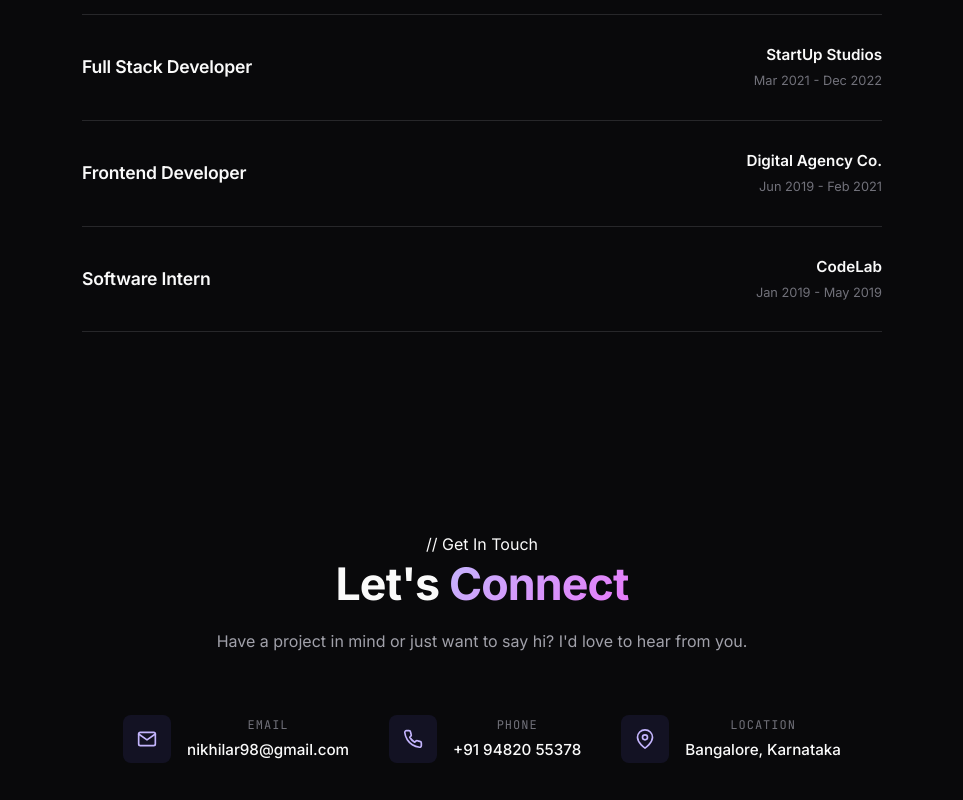
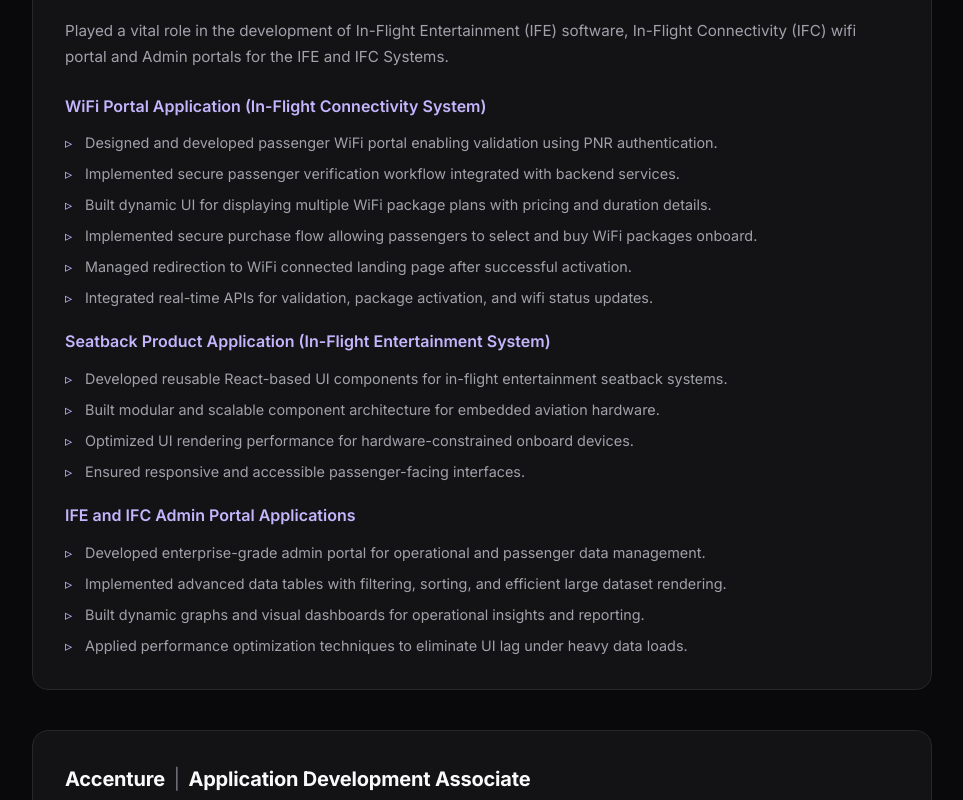
Before and after one commit to nikhilar98/portfolio, a React (Vite) app: page / in a window 1280 px wide. Shown: the part 4740-5540 px from the top of the page, without its empty margins (158-1121 px from the left). Built offline with nearby package versions, Linux system fonts and the light colour scheme.

Commit message:
refactor: update Experience component with new job entries and improved layout

```diff
--- a/src/components/Experience/Experience.css
+++ b/src/components/Experience/Experience.css
@@ -1,68 +1,106 @@
 .experience__list {
-  max-width: 800px;
+  max-width: 900px;
   margin: 0 auto;
+  display: flex;
+  flex-direction: column;
+  gap: 40px;
 }
 
-.experience__row {
-  display: flex;
-  align-items: center;
-  justify-content: space-between;
-  padding: 28px 0;
-  border-bottom: 1px solid var(--border);
+.experience__card {
+  background: var(--bg-card);
+  border: 1px solid var(--border);
+  border-radius: var(--radius-lg);
+  padding: 32px;
   transition: all var(--transition-normal);
 }
 
-.experience__row:first-child {
-  border-top: 1px solid var(--border);
+.experience__card:hover {
+  border-color: var(--primary);
 }
 
-.experience__row:hover {
-  padding-left: 8px;
-}
-
-.experience__left {
-  flex: 1;
+.experience__header {
+  margin-bottom: 16px;
 }
 
 .experience__title {
-  font-size: 1.1rem;
-  font-weight: 600;
+  font-size: 1.25rem;
+  font-weight: 700;
   color: var(--text-primary);
   letter-spacing: -0.01em;
 }
 
-.experience__right {
-  display: flex;
-  flex-direction: column;
-  align-items: flex-end;
-  gap: 4px;
-}
-
-.experience__company {
-  font-size: 0.95rem;
-  font-weight: 600;
-  color: var(--text-primary);
+.experience__separator {
+  color: var(--text-tertiary);
+  font-weight: 400;
+  margin: 0 4px;
 }
 
 .experience__period {
-  font-size: 0.8rem;
+  display: inline-block;
+  margin-top: 6px;
+  font-size: 0.85rem;
   color: var(--text-tertiary);
+  font-family: var(--font-mono);
 }
 
 .experience__period--current {
   color: var(--primary);
 }
 
+.experience__description {
+  color: var(--text-secondary);
+  line-height: 1.7;
+  font-size: 0.95rem;
+  margin-bottom: 24px;
+}
+
+.experience__section {
+  margin-bottom: 20px;
+}
+
+.experience__section:last-child {
+  margin-bottom: 0;
+}
+
+.experience__section-heading {
+  font-size: 1rem;
+  font-weight: 600;
+  color: var(--primary);
+  margin-bottom: 12px;
+}
+
+.experience__items {
+  list-style: none;
+  padding: 0;
+  margin: 0;
+  display: flex;
+  flex-direction: column;
+  gap: 8px;
+}
+
+.experience__item {
+  position: relative;
+  padding-left: 20px;
+  color: var(--text-secondary);
+  font-size: 0.9rem;
+  line-height: 1.6;
+}
+
+.experience__item::before {
+  content: '▹';
+  position: absolute;
+  left: 0;
+  color: var(--primary);
+  font-size: 0.9rem;
+}
+
 /* ===== Responsive ===== */
 @media (max-width: 600px) {
-  .experience__row {
-    flex-direction: column;
-    align-items: flex-start;
-    gap: 8px;
-    padding: 20px 0;
+  .experience__card {
+    padding: 20px;
   }
 
-  .experience__right {
-    align-items: flex-start;
+  .experience__title {
+    font-size: 1.1rem;
   }
 }
--- a/src/components/Experience/Experience.jsx
+++ b/src/components/Experience/Experience.jsx
@@ -3,27 +3,66 @@ import './Experience.css';
 const experiences = [
   {
     title: 'Senior Software Engineer',
-    company: 'Tech Corp Inc.',
-    period: 'Jan 2023 - Present',
+    company: 'Air India',
+    period: 'Mar 2024 - Present',
+    location: 'Kochi',
     current: true,
+    description:
+      'Played a vital role in the development of In-Flight Entertainment (IFE) software, In-Flight Connectivity (IFC) wifi portal and Admin portals for the IFE and IFC Systems.',
+    sections: [
+      {
+        heading: 'WiFi Portal Application (In-Flight Connectivity System)',
+        items: [
+          'Designed and developed passenger WiFi portal enabling validation using PNR authentication.',
+          'Implemented secure passenger verification workflow integrated with backend services.',
+          'Built dynamic UI for displaying multiple WiFi package plans with pricing and duration details.',
+          'Implemented secure purchase flow allowing passengers to select and buy WiFi packages onboard.',
+          'Managed redirection to WiFi connected landing page after successful activation.',
+          'Integrated real-time APIs for validation, package activation, and wifi status updates.',
+        ],
       },
       {
-    title: 'Full Stack Developer',
-    company: 'StartUp Studios',
-    period: 'Mar 2021 - Dec 2022',
-    current: false,
+        heading: 'Seatback Product Application (In-Flight Entertainment System)',
+        items: [
+          'Developed reusable React-based UI components for in-flight entertainment seatback systems.',
+          'Built modular and scalable component architecture for embedded aviation hardware.',
+          'Optimized UI rendering performance for hardware-constrained onboard devices.',
+          'Ensured responsive and accessible passenger-facing interfaces.',
+        ],
       },
       {
-    title: 'Frontend Developer',
-    company: 'Digital Agency Co.',
-    period: 'Jun 2019 - Feb 2021',
-    current: false,
+        heading: 'IFE and IFC Admin Portal Applications',
+        items: [
+          'Developed enterprise-grade admin portal for operational and passenger data management.',
+          'Implemented advanced data tables with filtering, sorting, and efficient large dataset rendering.',
+          'Built dynamic graphs and visual dashboards for operational insights and reporting.',
+          'Applied performance optimization techniques to eliminate UI lag under heavy data loads.',
+        ],
+      },
+    ],
   },
   {
-    title: 'Software Intern',
-    company: 'CodeLab',
-    period: 'Jan 2019 - May 2019',
+    title: 'Application Development Associate',
+    company: 'Accenture',
+    period: 'Jan 2021 - Apr 2023',
+    location: 'Bangalore',
     current: false,
+    description:
+      'Worked on a booking application developed for the hospitality industry, specifically catering to hotels, resorts, and parks. Developed features and APIs with React JS, React Router, Redux, HTML, and CSS for feature development and Node JS and Express JS for API development. This project was undertaken for a prominent US-based client.',
+    sections: [
+      {
+        heading: 'Roles and Responsibilities',
+        items: [
+          'Aligned development with client requirements by 95%, exceeding expectations.',
+          'Collaborated with 3 developers to develop intuitive application features and make them responsive.',
+          'Enhanced application performance and user satisfaction by 15%.',
+          'Improved the booking process efficiency by 20%, enabling users to seamlessly reserve integrated rooms and ticket packages or standalone tickets for a diverse range of world-class parks and events.',
+          'Reduced application errors by 98%, ensuring higher system reliability.',
+          'Improved project delivery timelines by 28% through active participation in sprint cycles and providing demos.',
+          'Followed Agile methodology practices and used Jira.',
+        ],
+      },
+    ],
   },
 ];
 
@@ -37,16 +76,30 @@ const Experience = () => {
 
         <div className="experience__list">
           {experiences.map((exp, index) => (
-            <div className="experience__row" key={index}>
-              <div className="experience__left">
-                <h3 className="experience__title">{exp.title}</h3>
-              </div>
-              <div className="experience__right">
-                <span className="experience__company">{exp.company}</span>
+            <div className="experience__card" key={index}>
+              <div className="experience__header">
+                <div className="experience__header-left">
+                  <h3 className="experience__title">
+                    {exp.company} <span className="experience__separator">|</span> {exp.title}
+                  </h3>
                   <span className={`experience__period ${exp.current ? 'experience__period--current' : ''}`}>
-                  {exp.period}
+                    {exp.period} | {exp.location}
                   </span>
                 </div>
+              </div>
+
+              <p className="experience__description">{exp.description}</p>
+
+              {exp.sections.map((section, sIdx) => (
+                <div className="experience__section" key={sIdx}>
+                  <h4 className="experience__section-heading">{section.heading}</h4>
+                  <ul className="experience__items">
+                    {section.items.map((item, iIdx) => (
+                      <li className="experience__item" key={iIdx}>{item}</li>
+                    ))}
+                  </ul>
+                </div>
+              ))}
             </div>
           ))}
         </div>
```
Lines whose indentation alone changed are shown as unchanged.
